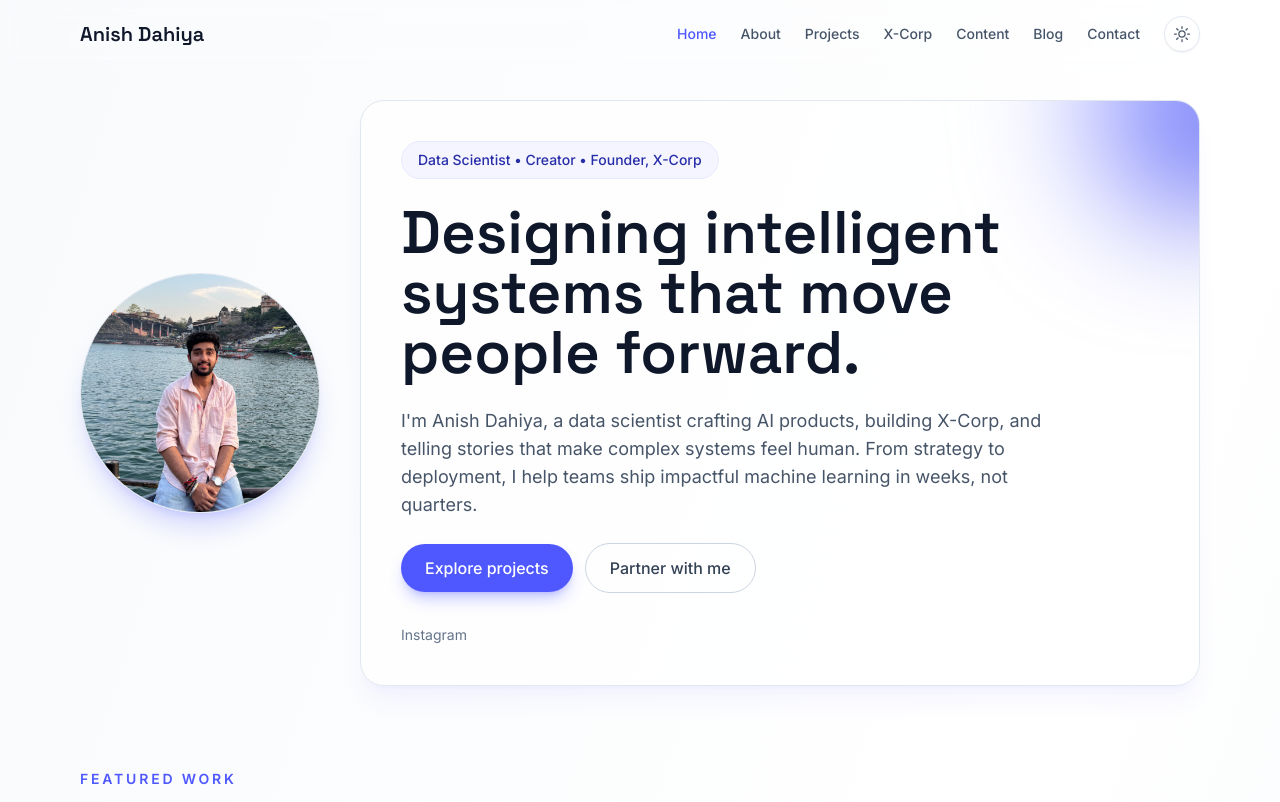
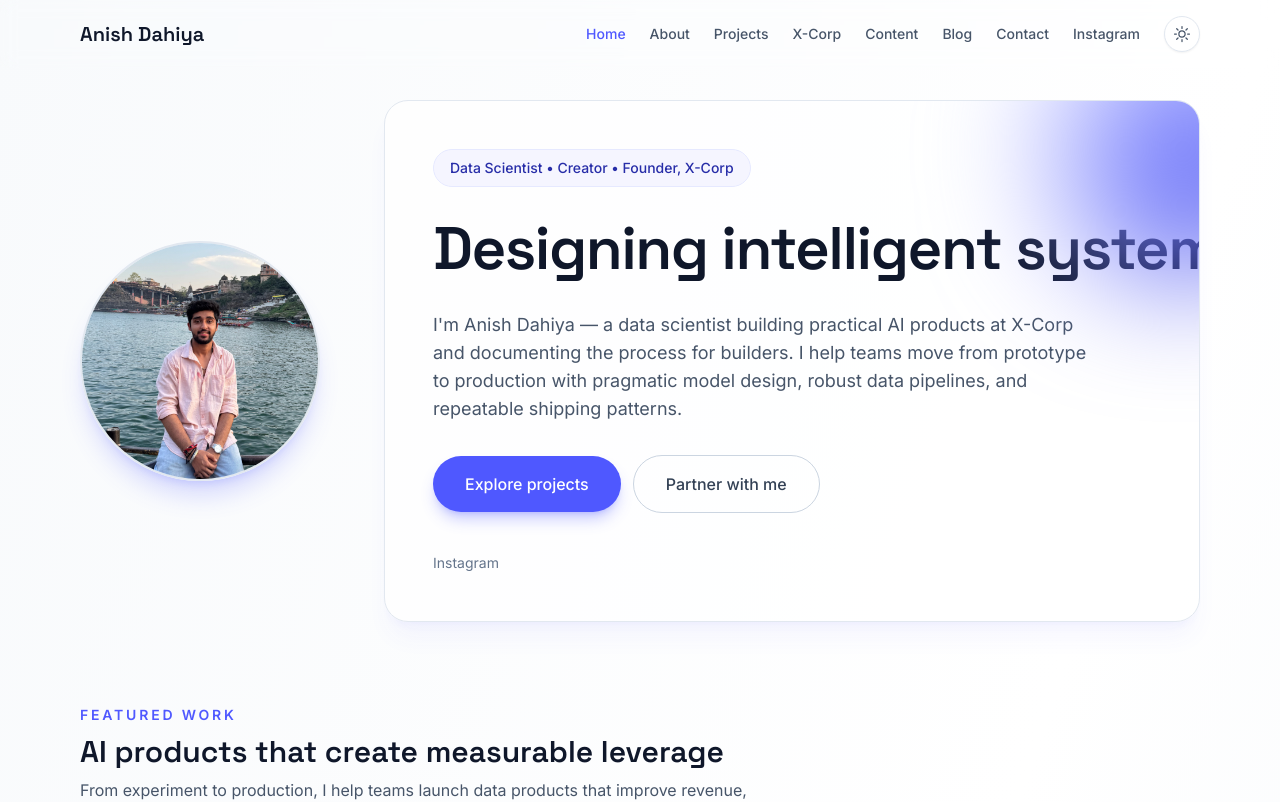
Before and after one commit to anishdahiya1/anishdahiya.in, a Next.js app: page / in a window 1280 px wide. Shown: the top 802 px of the page. Built offline with nearby package versions, Linux system fonts and the light colour scheme.

Commit message:
Initial full project uploadssssddssgghujdhrgeghgfhddfccffffdffd

```diff
--- a/app/contact/page.tsx
+++ b/app/contact/page.tsx
@@ -62,9 +62,6 @@ export default function ContactPage() {
               <Link href={socials.linkedin} target="_blank" className="hover:text-brand-500">
                 LinkedIn
               </Link>
-              <Link href={socials.twitter} target="_blank" className="hover:text-brand-500">
-                X (Twitter)
-              </Link>
               <Link href={socials.youtube} target="_blank" className="hover:text-brand-500">
                 YouTube
               </Link>
--- a/components/footer.tsx
+++ b/components/footer.tsx
@@ -25,9 +25,6 @@ export function Footer() {
           <Link href={socials.youtube} className="hover:text-brand-500" target="_blank">
             YouTube
           </Link>
-          <Link href={socials.twitter} className="hover:text-brand-500" target="_blank">
-            X (Twitter)
-          </Link>
           <Link href="https://x-corp.in" className="hover:text-brand-500" target="_blank">
             X-Corp
           </Link>
--- a/components/hero.tsx
+++ b/components/hero.tsx
@@ -13,12 +13,12 @@ const heroText = {
 
 export function Hero() {
   return (
-    <div className="lg:flex lg:items-center lg:gap-10">
+    <div className="lg:flex lg:items-center lg:gap-16">
       <motion.div
         initial={{ opacity: 0, x: -24 }}
         animate={{ opacity: 1, x: 0 }}
         transition={{ duration: 0.6, ease: "easeOut", delay: 0.1 }}
-        className="relative hidden lg:flex lg:flex-shrink-0 lg:justify-center"
+        className="relative hidden lg:flex lg:flex-shrink-0 lg:justify-center lg:items-center"
       >
         <Image
           src="/images/profile.webp"
@@ -26,37 +26,37 @@ export function Hero() {
           width={240}
           height={240}
           priority
-          className="rounded-full border border-slate-200 object-cover shadow-xl shadow-brand-500/20 dark:border-slate-700"
+          className="rounded-full border-2 border-slate-200 object-cover shadow-xl shadow-brand-500/20 dark:border-slate-700"
         />
       </motion.div>
-      <section className="relative overflow-hidden rounded-3xl border border-slate-200 bg-white/80 p-10 shadow-xl shadow-brand-500/5 transition dark:border-slate-800 dark:bg-slate-950/80">
+      <section className="relative overflow-hidden rounded-3xl border border-slate-200 bg-white/80 p-12 shadow-xl shadow-brand-500/5 transition dark:border-slate-800 dark:bg-slate-950/80">
         <motion.div
           initial="initial"
           animate="animate"
           variants={heroText}
-          className="space-y-6"
+          className="space-y-8"
         >
           <span className="inline-flex items-center gap-2 rounded-full border border-brand-100 bg-brand-50 px-4 py-2 text-sm font-medium text-brand-700 dark:border-brand-500/30 dark:bg-brand-500/10 dark:text-brand-200">
             Data Scientist • Creator • Founder, X-Corp
           </span>
-          <h1 className="font-display text-4xl font-semibold leading-tight sm:text-5xl md:text-6xl">
+          <h1 className="font-display text-4xl font-semibold leading-tight tracking-tight sm:text-5xl md:text-6xl md:whitespace-nowrap">
             Designing intelligent systems that move people forward.
           </h1>
           <p className="max-w-2xl text-lg text-slate-600 dark:text-slate-300">
-            I'm Anish Dahiya, a data scientist crafting AI products, building X-Corp, and telling
-            stories that make complex systems feel human. From strategy to deployment, I help teams
-            ship impactful machine learning in weeks, not quarters.
+            I'm Anish Dahiya — a data scientist building practical AI products at X-Corp and
+            documenting the process for builders. I help teams move from prototype to production
+            with pragmatic model design, robust data pipelines, and repeatable shipping patterns.
           </p>
           <div className="flex flex-col gap-3 sm:flex-row sm:items-center">
             <Link
               href="/projects"
-              className="inline-flex items-center justify-center rounded-full bg-brand-500 px-6 py-3 font-medium text-white shadow-lg shadow-brand-500/30 transition hover:bg-brand-600"
+              className="inline-flex items-center justify-center rounded-full bg-brand-500 px-8 py-4 font-medium text-white shadow-lg shadow-brand-500/30 transition hover:bg-brand-600"
             >
               Explore projects
             </Link>
             <Link
               href="/contact"
-              className="inline-flex items-center justify-center rounded-full border border-slate-300 px-6 py-3 font-medium text-slate-700 transition hover:border-brand-200 hover:text-brand-500 dark:border-slate-600 dark:text-slate-200"
+              className="inline-flex items-center justify-center rounded-full border border-slate-300 px-8 py-4 font-medium text-slate-700 transition hover:border-brand-200 hover:text-brand-500 dark:border-slate-600 dark:text-slate-200"
             >
               Partner with me
             </Link>
@@ -71,7 +71,7 @@ export function Hero() {
           initial={{ opacity: 0, scale: 0.95 }}
           animate={{ opacity: 1, scale: 1 }}
           transition={{ duration: 0.6, delay: 0.2 }}
-          className="pointer-events-none absolute -right-28 -top-28 h-56 w-56 rounded-full bg-gradient-to-br from-brand-200 via-brand-400 to-brand-600 blur-3xl dark:from-brand-600/30 dark:via-brand-500/20 dark:to-brand-400/30"
+          className="pointer-events-none absolute -right-28 -top-20 h-64 w-64 rounded-full bg-gradient-to-br from-brand-200 via-brand-400 to-brand-600 blur-3xl dark:from-brand-600/30 dark:via-brand-500/20 dark:to-brand-400/30"
         />
       </section>
     </div>
--- a/components/navbar.tsx
+++ b/components/navbar.tsx
@@ -5,6 +5,7 @@ import { usePathname } from "next/navigation";
 import { useState } from "react";
 import { Bars3Icon, XMarkIcon } from "@heroicons/react/24/outline";
 import { navItems } from "@/lib/data";
+import { socials } from "@/lib/data";
 import { ModeToggle } from "./mode-toggle";
 import { motion, AnimatePresence } from "framer-motion";
 import clsx from "clsx";
@@ -34,6 +35,13 @@ export function Navbar() {
               {item.title}
             </Link>
           ))}
+          <Link
+            href={socials.instagram}
+            target="_blank"
+            className="text-sm font-medium text-slate-600 transition hover:text-brand-500 dark:text-slate-300"
+          >
+            Instagram
+          </Link>
           <ModeToggle />
         </nav>
         <button
@@ -72,7 +80,15 @@ export function Navbar() {
                 </li>
               ))}
             </ul>
-            <div className="mt-4">
+            <div className="mt-4 flex items-center justify-between">
+              <Link
+                href={socials.instagram}
+                target="_blank"
+                className="rounded-lg px-3 py-2 text-base font-medium text-slate-600 hover:bg-slate-100 dark:text-slate-300 dark:hover:bg-slate-800"
+                onClick={() => setOpen(false)}
+              >
+                Instagram
+              </Link>
               <ModeToggle />
             </div>
           </motion.nav>
--- a/lib/data.ts
+++ b/lib/data.ts
@@ -177,7 +177,6 @@ export const socials = {
   youtube: "https://www.youtube.com/@AnishDahiya8",
   linkedin: "https://www.linkedin.com/in/anishdahiya7/",
   github: "https://github.com/anishdahiya1",
-  twitter: "https://x.com/anishcodes",
   instagram: "https://www.instagram.com/anishdahiya08/"
 };
 
```
